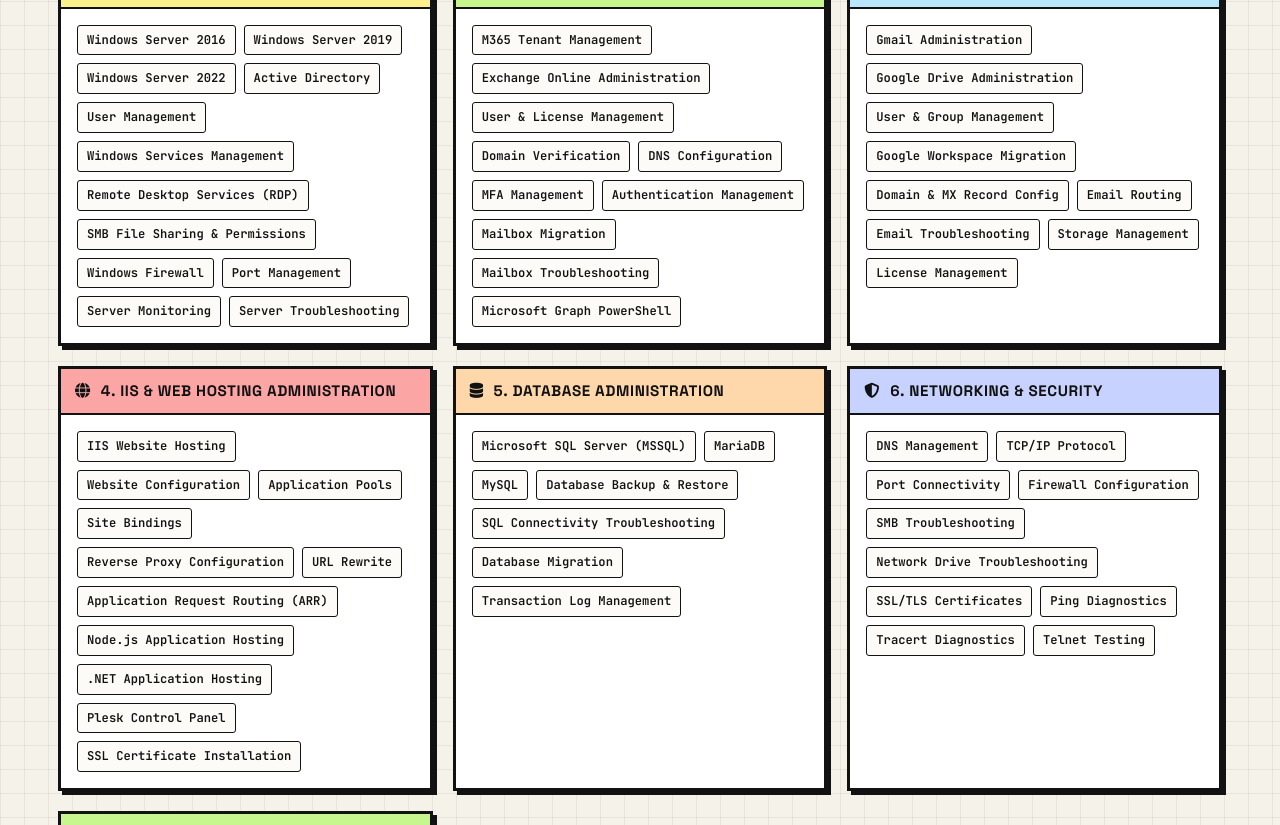
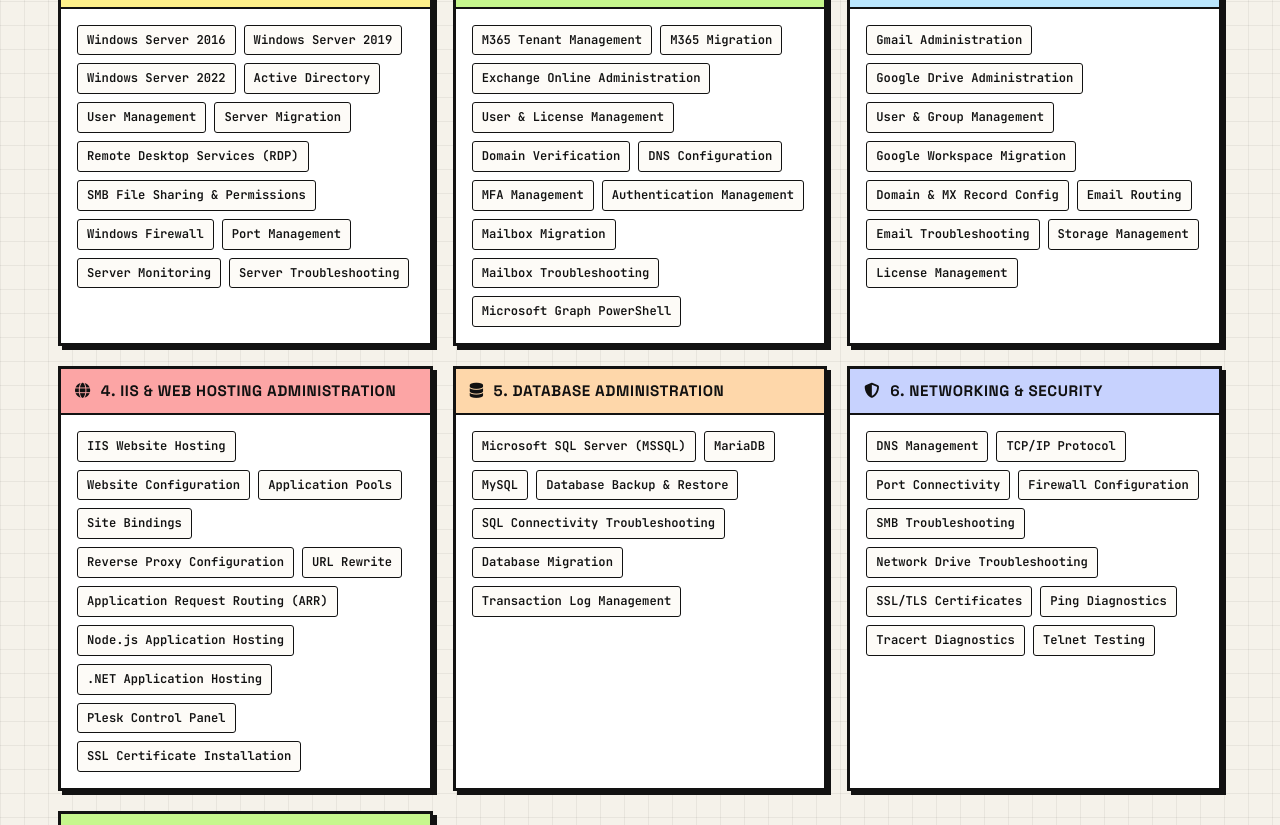
Before and after one commit to gaurav6095/portfolio, a plain HTML site: page index.html in a window 1280 px wide. Shown: the part 2207-3032 px from the top of the page. Drawn offline with Linux system fonts and the light colour scheme.

Commit message:
Update index.html

```diff
--- a/index.html
+++ b/index.html
@@ -336,7 +336,7 @@
             <span class="skill-tag">Windows Server 2022</span>
             <span class="skill-tag">Active Directory</span>
             <span class="skill-tag">User Management</span>
-            <span class="skill-tag">Windows Services Management</span>
+            <span class="skill-tag">Server Migration</span>
             <span class="skill-tag">Remote Desktop Services (RDP)</span>
             <span class="skill-tag">SMB File Sharing &amp; Permissions</span>
             <span class="skill-tag">Windows Firewall</span>
@@ -354,6 +354,7 @@
           </div>
           <div class="card-pill-cloud">
             <span class="skill-tag">M365 Tenant Management</span>
+            <span class="skill-tag">M365 Migration</span>
             <span class="skill-tag">Exchange Online Administration</span>
             <span class="skill-tag">User &amp; License Management</span>
             <span class="skill-tag">Domain Verification</span>
```
